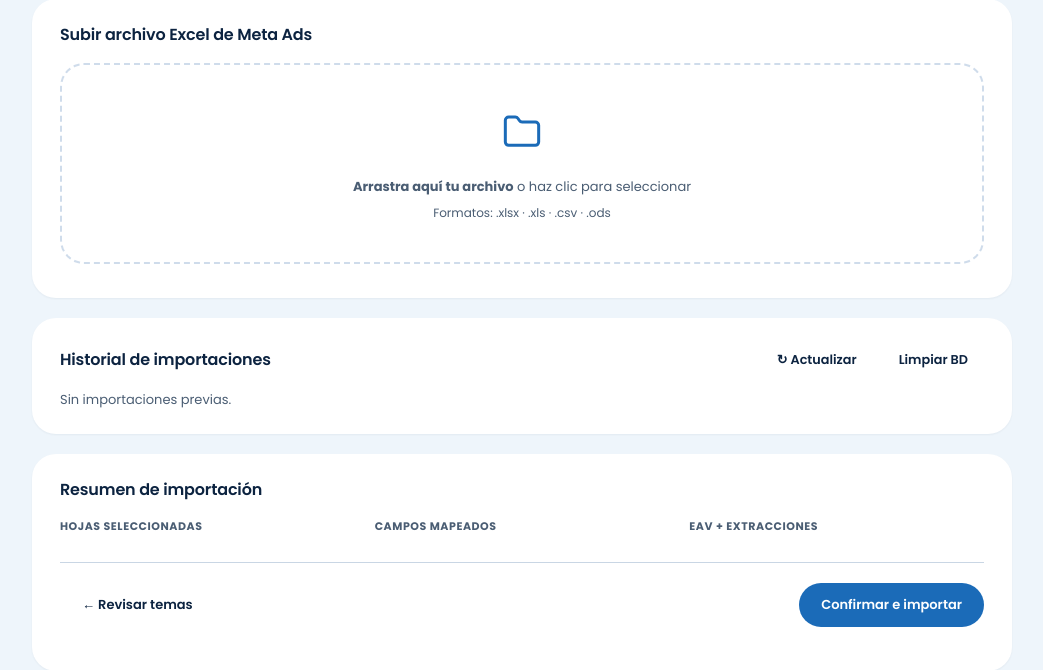
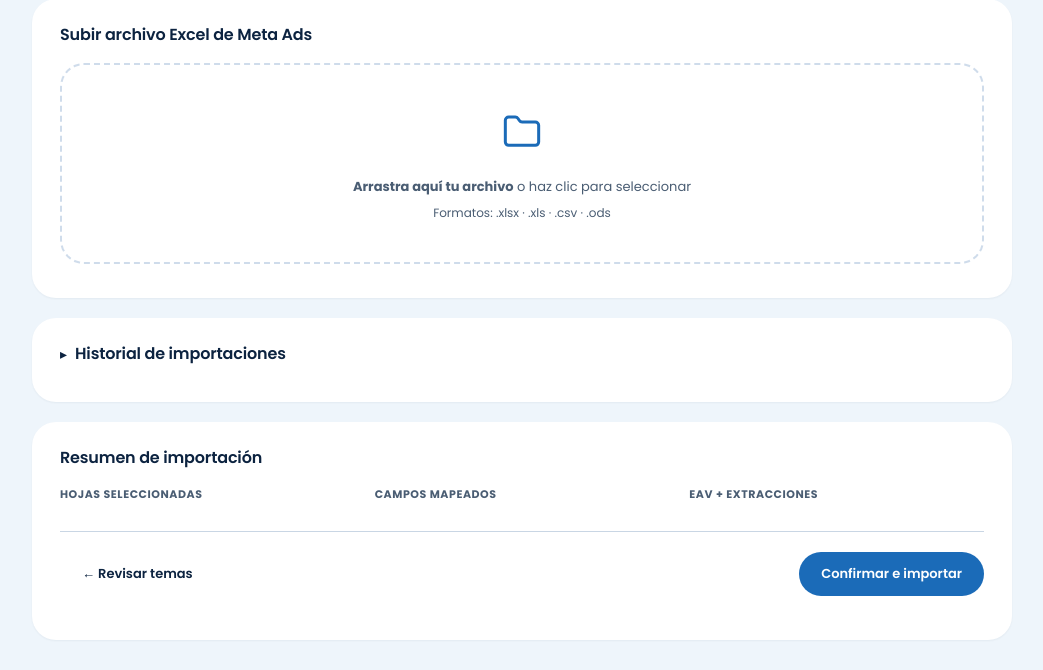
Before and after one commit to mercadeoVO/get, a PHP site: page /get/leads_import.html in a window 1280 px wide. Shown: the part 434-1104 px from the top of the page, without its empty margins (118-1161 px from the left). After the commit the page ends 1074 px from the top, so only its background shows below. Run offline with PHP 8.4, Linux system fonts and the light colour scheme; data that the repository does not hold is empty.

Commit message:
Importador: historial recogido por defecto y respuestas EAV sin duplicar al reimportar
Co-Authored-By: Claude Sonnet 5.5 <noreply@anthropic.com>

```diff
--- a/app/leads_import.html
+++ b/app/leads_import.html
@@ -244,11 +244,17 @@ code{font-family:'Courier New',monospace;background:rgba(0,0,0,.3);padding:1px 5
 
   <div class="card">
     <div style="display:flex;align-items:center;gap:10px;margin-bottom:12px;flex-wrap:wrap;">
-      <div class="card-title" style="margin:0;">Historial de importaciones</div>
-      <button class="btn btn-outline btn-sm" onclick="loadLogs()" style="margin-left:auto;">↻ Actualizar</button>
-      <button class="btn btn-outline btn-sm" onclick="confirmResetDB()" style="color:var(--red);border-color:var(--red);">Limpiar BD</button>
+      <button type="button" id="log-toggle" aria-expanded="false" aria-controls="log-container" onclick="toggleLogs()"
+        style="display:flex;align-items:center;gap:8px;background:none;border:0;padding:0;font:inherit;cursor:pointer;color:inherit;">
+        <span id="log-chev" style="display:inline-block;transition:transform .15s;">▸</span>
+        <span class="card-title" style="margin:0;">Historial de importaciones</span>
+      </button>
+      <span id="log-actions" style="margin-left:auto;display:none;gap:10px;">
+        <button class="btn btn-outline btn-sm" onclick="loadLogs()">↻ Actualizar</button>
+        <button class="btn btn-outline btn-sm" onclick="confirmResetDB()" style="color:var(--red);border-color:var(--red);">Limpiar BD</button>
+      </span>
     </div>
-    <div id="log-container"><div class="spinner" style="margin:8px 0;"></div></div>
+    <div id="log-container" hidden><div class="spinner" style="margin:8px 0;"></div></div>
   </div>
 </div>
 
@@ -2225,7 +2231,18 @@ async function promptUrl(logId, tipo){
   loadLogs(); // refresca para mostrar los íconos activos
 }
 
+// Historial de importaciones: recogido por defecto; la tabla se pide al abrirlo por primera vez
+let logsCargados=false;
+function toggleLogs(){
+  const c=document.getElementById('log-container'), abrir=c.hidden;
+  c.hidden=!abrir;
+  document.getElementById('log-actions').style.display=abrir?'flex':'none';
+  document.getElementById('log-chev').style.transform=abrir?'rotate(90deg)':'';
+  document.getElementById('log-toggle').setAttribute('aria-expanded',String(abrir));
+  if(abrir&&!logsCargados) loadLogs();
+}
 async function loadLogs(){
+  logsCargados=true;
   const el=document.getElementById('log-container');
   try{
     const d=await fetch(API+'?action=logs').then(r=>r.json());
--- a/app/leads_importer.php
+++ b/app/leads_importer.php
@@ -2129,7 +2129,10 @@ try {
             "INSERT IGNORE INTO pregunta_tema (pregunta_id, tema_id, origen, pendiente_revision) VALUES (?, ?, 'auto', 1)"
         );
         $stmtEav = $db->prepare(
-            "INSERT INTO import_log_leads_respuestas (lead_id, pregunta_id, respuesta) VALUES (?, ?, ?)"
+            // Clave única (lead_id, pregunta_id): al reimportar un lead existente no se duplican sus respuestas;
+            // si la respuesta cambió, gana la del archivo más reciente.
+            "INSERT INTO import_log_leads_respuestas (lead_id, pregunta_id, respuesta) VALUES (?, ?, ?)
+             ON DUPLICATE KEY UPDATE respuesta = VALUES(respuesta)"
         );
         // Para leads duplicados que ya existen en BD: recuperar su id_lead
         $stmtGetLeadNumId = $db->prepare(
```
